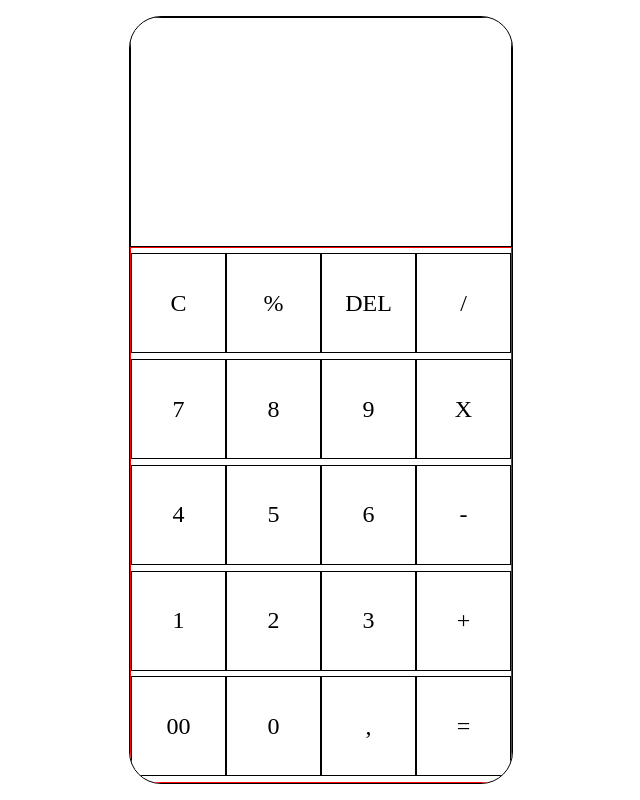
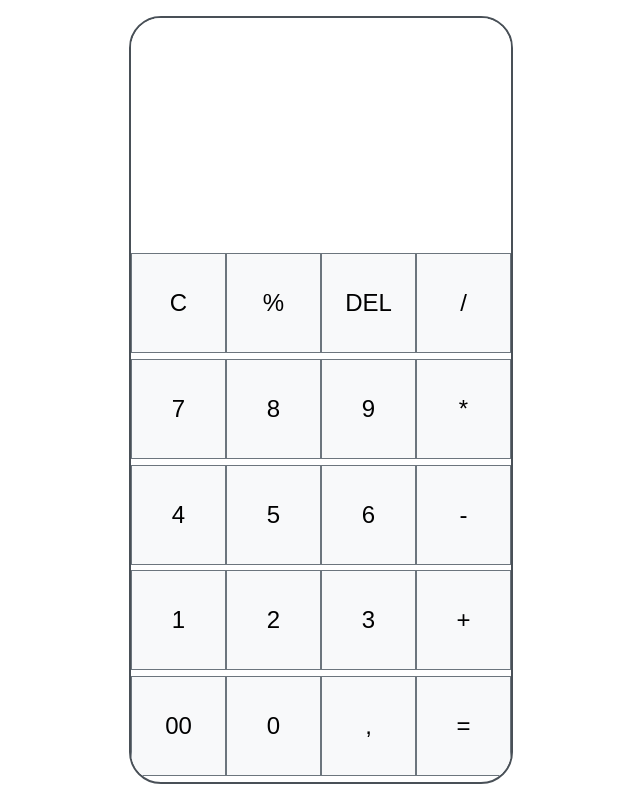
Before and after one commit to iamtaufik/kuis-praktikum-1-if7, a plain HTML site: page index.html in a window 1280 px wide. Shown: the whole page, without its empty margins (319-959 px from the left). Drawn offline with Linux system fonts and the light colour scheme.

Commit message:
add some styles and logic

```diff
--- a/css/style.css
+++ b/css/style.css
@@ -15,16 +15,22 @@
 .layout {
   display: flex;
   flex-direction: column;
-  border: 1px solid black;
+  border: 2px solid #495057;
   width: 30%;
   height: 100%;
   border-radius: 2rem;
   overflow: hidden;
 }
 
-.result {
+#result {
   height: 30%;
-  border: 1px solid black;
+  background-color: #fff;
+}
+
+#result > h1 {
+  font-size: 2.5 rem;
+  margin-top: 7rem;
+  text-align: right;
 }
 
 .btns-container {
@@ -33,7 +39,6 @@
   flex-direction: column;
   justify-content: space-evenly;
   height: 70%;
-  border: 1px solid red;
 }
 
 .buttons {
@@ -42,9 +47,15 @@
 .button {
   width: 100%;
   height: 100px;
-    font-size: 1.5rem;
+  font-size: 1.5rem;
   display: flex;
   align-items: center;
   justify-content: center;
-  border: 1px solid #000;
+  border: 1px solid #6c757d;
+  background-color: #f8f9fa;
 }
+
+/* .dark {
+  background-color: black;
+  color: white;
+} */
--- a/index.html
+++ b/index.html
@@ -10,40 +10,44 @@
   <body>
     <div class="container">
       <div class="layout">
-        <div class="result"></div>
+        <div id="result">
+          <!-- <button onclick="handleToggle()">Light Mode</button> -->
+          <h1></h1>
+        </div>
         <div class="btns-container">
           <div class="buttons">
-            <div class="button">C</div>
-            <div class="button">%</div>
-            <div class="button">DEL</div>
-            <div class="button">/</div>
+            <button class="button" onclick="displayVal(this)">C</button>
+            <button class="button" onclick="displayVal(this)">%</button>
+            <button class="button" onclick="displayVal(this)">DEL</button>
+            <button class="button" onclick="displayVal(this)">/</button>
           </div>
           <div class="buttons">
-            <div class="button">7</div>
-            <div class="button">8</div>
-            <div class="button">9</div>
-            <div class="button">X</div>
+            <button class="button" onclick="displayVal(this)">7</button>
+            <button class="button" onclick="displayVal(this)">8</button>
+            <button class="button" onclick="displayVal(this)">9</button>
+            <button class="button" onclick="displayVal(this)">*</button>
           </div>
           <div class="buttons">
-            <div class="button">4</div>
-            <div class="button">5</div>
-            <div class="button">6</div>
-            <div class="button">-</div>
+            <button class="button" onclick="displayVal(this)">4</button>
+            <button class="button" onclick="displayVal(this)">5</button>
+            <button class="button" onclick="displayVal(this)">6</button>
+            <button class="button" onclick="displayVal(this)">-</button>
           </div>
           <div class="buttons">
-            <div class="button">1</div>
-            <div class="button">2</div>
-            <div class="button">3</div>
-            <div class="button">+</div>
+            <button class="button" onclick="displayVal(this)">1</button>
+            <button class="button" onclick="displayVal(this)">2</button>
+            <button class="button" onclick="displayVal(this)">3</button>
+            <button class="button" onclick="displayVal(this)">+</button>
           </div>
           <div class="buttons">
-            <div class="button">00</div>
-            <div class="button">0</div>
-            <div class="button">,</div>
-            <div class="button">=</div>
+            <button class="button" onclick="displayVal(this)">00</button>
+            <button class="button" onclick="displayVal(this)">0</button>
+            <button class="button" onclick="displayVal(this)">,</button>
+            <button class="button" onclick="displayVal(this)">=</button>
           </div>
         </div>
       </div>
     </div>
+    <script src="js/index.js"></script>
   </body>
 </html>
--- a/js/index.js
+++ b/js/index.js
@@ -0,0 +1,26 @@
+const buttons = document.querySelectorAll('.buttons .button');
+const result = document.querySelector('#result h1');
+
+function displayVal(e) {
+  let pushed = e.innerHTML;
+
+  if (pushed == '=') {
+    result.innerHTML = eval(result.innerHTML);
+  } else if (pushed == 'C') {
+    result.innerHTML = '0';
+  } else if (pushed === 'DEL') {
+    result.innerHTML = result.innerHTML.slice(0, -1);
+  } else {
+    if (result.innerHTML == '0') {
+      result.innerHTML = pushed;
+    } else {
+      result.innerHTML += pushed;
+    }
+  }
+}
+
+function handleToggle() {
+  const element = document.body;
+
+  element.classList.toggle('dark');
+}
```
